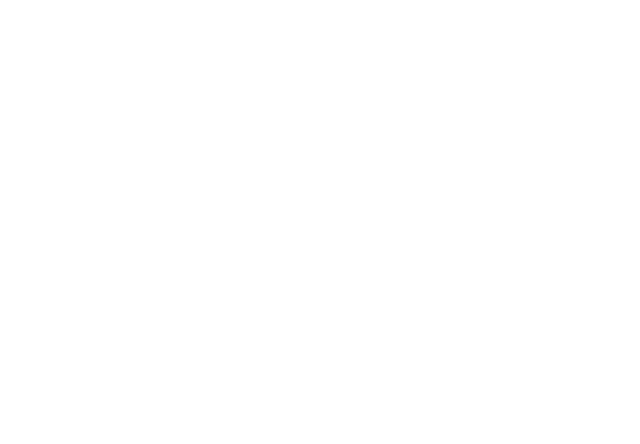
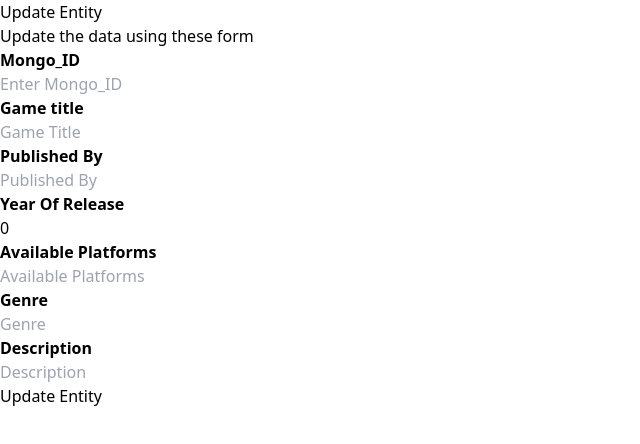
Before and after one commit to kalviumcommunity/S61_List_Of_Open_World_Games, a React (Vite) app in the folder Frontend/: page /update in a window 1280 px wide. Before the commit this address had no page. Shown: the top 444 px of the page, without its empty margins (0-640 px from the left). Built offline with nearby package versions, Linux system fonts and the light colour scheme.

Commit message:
some minor issues are resolved

```diff
--- a/Frontend/src/App.jsx
+++ b/Frontend/src/App.jsx
@@ -5,6 +5,8 @@
 import Entity from "./components/Entity";
 import LandingPage from "./components/LandingPage";
 import { BrowserRouter, Route, Routes } from "react-router-dom";
+import UpdateEntity from "./Form/UpdateEntity";
+import EntityForm from "./Form/EntityForm";
 
 function App() {
   return (
@@ -13,6 +15,8 @@
         <Route exact path="/" element={<LandingPage />} />
         <Route path="/login" element={<LoginOrLogOut />} />
         <Route path="/entity" element={<Entity />} />
+        <Route path="/update" element={<UpdateEntity />} />
+        <Route path="/add" element={<EntityForm />}/>
       </Routes>
     </BrowserRouter>
   );
--- a/Frontend/src/Form/LoginOrLogOut.jsx
+++ b/Frontend/src/Form/LoginOrLogOut.jsx
@@ -27,7 +27,7 @@
     e.preventDefault();
 
     try {
-      const response = await axios.post("http://localhost:8000/login", {
+      const response = await axios.post("https://s61-list-of-open-world-games.onrender.com/login", {
         username,
         email,
         password,
--- a/Frontend/src/Form/UpdateEntity.jsx
+++ b/Frontend/src/Form/UpdateEntity.jsx
@@ -54,80 +54,126 @@
   };
 
   return (
-    <div>
+    <div className="text-center h-screen p-[2%] ">
+      <div className="text-center flex-col justify-center font-bold ">
+        <h1 className="text-[35px] text-black">Update Entity</h1>
+        <p className="text-[20px] mb-[20px] ">
+          Update the data using these form
+        </p>
+      </div>
       <form onSubmit={handleSubmit}>
         <div>
-          <label>Mongo_ID:</label>
+          <label className="mr-[18%]">
+            <strong>Mongo_ID</strong>
+          </label>
+          <br />
           <input
+            className="h-[30px] p-[8px] text-center w-[25%] border-[1px] border-black  "
             type="text"
             name="Mongo_ID"
             value={formData.Mongo_ID}
             onChange={handleChange}
+            placeholder="Enter Mongo_ID"
             required
           />
         </div>
         <div>
-          <label>Game Title:</label>
+          <label className="mr-[18%]">
+            <strong>Game title</strong>
+          </label>
+          <br />
           <input
+            className="h-[30px] p-[8px] text-center w-[25%] border-[1px] border-black  "
             type="text"
             name="gameTitle"
             value={formData.gameTitle}
             onChange={handleChange}
+            placeholder="Game Title"
             required
           />
         </div>
         <div>
-          <label>Published By:</label>
+          <label className="mr-[17%]">
+            <strong>Published By</strong>
+          </label>
+          <br />
           <input
+            className="h-[30px] p-[8px] text-center w-[25%] border-[1px] border-black  "
             type="text"
             name="publishedBy"
             value={formData["publishedBy"]}
             onChange={handleChange}
+            placeholder="Published By"
             required
           />
         </div>
         <div>
-          <label>Year of Release:</label>
+          <label className="mr-[15%]">
+            <strong>Year Of Release</strong>
+          </label>
+          <br />
           <input
-            type="number"
+            className="h-[30px] p-[8px] text-center w-[25%] border-[1px] border-black  "
+            type="numbe2"
             name="yearOfRelease"
             value={formData.yearOfRelease}
             onChange={handleChange}
+            placeholder="Year of Release"
             required
           />
         </div>
         <div>
-          <label>Available Platforms:</label>
+          <label className="mr-[13%]">
+            <strong>Available Platforms</strong>
+          </label>
+          <br />
           <input
+            className="h-[30px] p-[8px] text-center w-[25%] border-[1px] border-black  "
             type="text"
             name="availablePlatforms"
             value={formData.availablePlatforms}
             onChange={handleChange}
+            placeholder="Available Platforms"
             required
           />
         </div>
         <div>
-          <label>Genre:</label>
+          <label className="mr-[15%]">
+            <strong>Genre</strong>
+          </label>
+          <br />
           <input
+            className="h-[30px] p-[8px] text-center w-[25%] border-[1px] border-black  "
             type="text"
             name="genre"
             value={formData.genre}
             onChange={handleChange}
+            placeholder="Genre"
             required
           />
         </div>
         <div>
-          <label>Description:</label>
+          <label className="mr-[15%]">
+            <strong>Description</strong>
+          </label>
+          <br />
           <input
+            className="mb-[10px]h-[30px] p-[8px] text-center w-[25%] border-[1px] border-black  "
             type="text"
             name="description"
             value={formData.description}
             onChange={handleChange}
+            placeholder="Description"
             required
           />
         </div>
 
-        <button type="submit">Update Entity</button>
+        <button
+          className="border-[1px] border-bh-[30px]lack8-[10px] bg-yellow-200 "
+          type="submit"
+        >
+          Update Entity
+        </button>
       </form>
     </div>
   );
--- a/Frontend/src/components/Entity.jsx
+++ b/Frontend/src/components/Entity.jsx
@@ -3,14 +3,18 @@
 // import data from "../../data.json";
 import Card from "@mui/material/Card";
 import CardContent from "@mui/material/CardContent";
+import UpdateEntity from "../Form/UpdateEntity";
 import EntityForm from "../Form/EntityForm";
 import axios from "axios";
-import UpdateEntity from "../Form/UpdateEntity";
+import { useNavigate } from "react-router-dom";
 
 const Entity = () => {
   const [data, setData] = useState(null);
   const [filterCreatedBy, setFilterCreatedBy] = useState("");
   const [similarCreatedByValues, setsimilarCreatedByValues] = useState([]);
+  const [showUpdateForm, setShowUpdateForm] = useState(false);
+  const [showAddForm, setShowAddForm] = useState(false);
+  const navigate = useNavigate();
 
   useEffect(() => {
     fetch("https://s61-list-of-open-world-games.onrender.com/api/data")
@@ -24,12 +28,9 @@
           return curr;
         }, []);
         setsimilarCreatedByValues(similarData);
-        // console.log(similarData);
       })
       .catch((error) => console.error("Error fetching data:", error));
   }, []);
-
-  // console.log(data);
 
   const handleDelete = (id) => {
     axios
@@ -42,19 +43,26 @@
       })
       .catch((error) => console.error("Error deleting entity:", error));
   };
+
   const handleAddEntity = (newData) => {
     setData((prevData) => (prevData ? [...prevData, newData] : [newData]));
+    navigate("/entity");
   };
 
   const filteredData = filterCreatedBy
     ? data.filter((item) => item.created_by === filterCreatedBy)
     : data;
-    // console.log(filterCreatedBy)
+  // console.log(filterCreatedBy)
 
   return (
     <>
-      <UpdateEntity onAddEntity={handleAddEntity} />
-      <EntityForm onAddEntity={handleAddEntity} />
+      <button onClick={() => setShowUpdateForm(true)}>Update</button>
+
+      {showUpdateForm && <UpdateEntity onAddEntity={handleAddEntity} />}
+
+      <button onClick={() => setShowAddForm(true)}>Add Entity</button>
+
+      {showAddForm && <EntityForm onAddEntity={handleAddEntity} />}
 
       <div className="my-4">
         <label htmlFor="filterCreatedBy">Filter by Created By:</label>
@@ -74,16 +82,12 @@
 
       {filteredData &&
         filteredData.map((game, i) => (
-          <div
-            className="mx-[5%] m-[40px] p-[20px] shadow-md bg-gray-200 text-white rounded-lg"
-            key={i}
-          >
-            <Card className="text-center">
+          <div key={i}>
+            <Card>
               <CardContent>
                 <div className="text-4xl font-bold mb-4">{game._id}</div>
                 <div className="text-xl p-[10px]">
-                  <strong className="p-[5px]">Id</strong> :{" "}
-                  {game.id}
+                  <strong className="p-[5px]">Id</strong> : {game.id}
                 </div>
                 <div className="text-xl p-[10px]">
                   <strong className="p-[5px]">Game Title</strong> :{" "}
```
